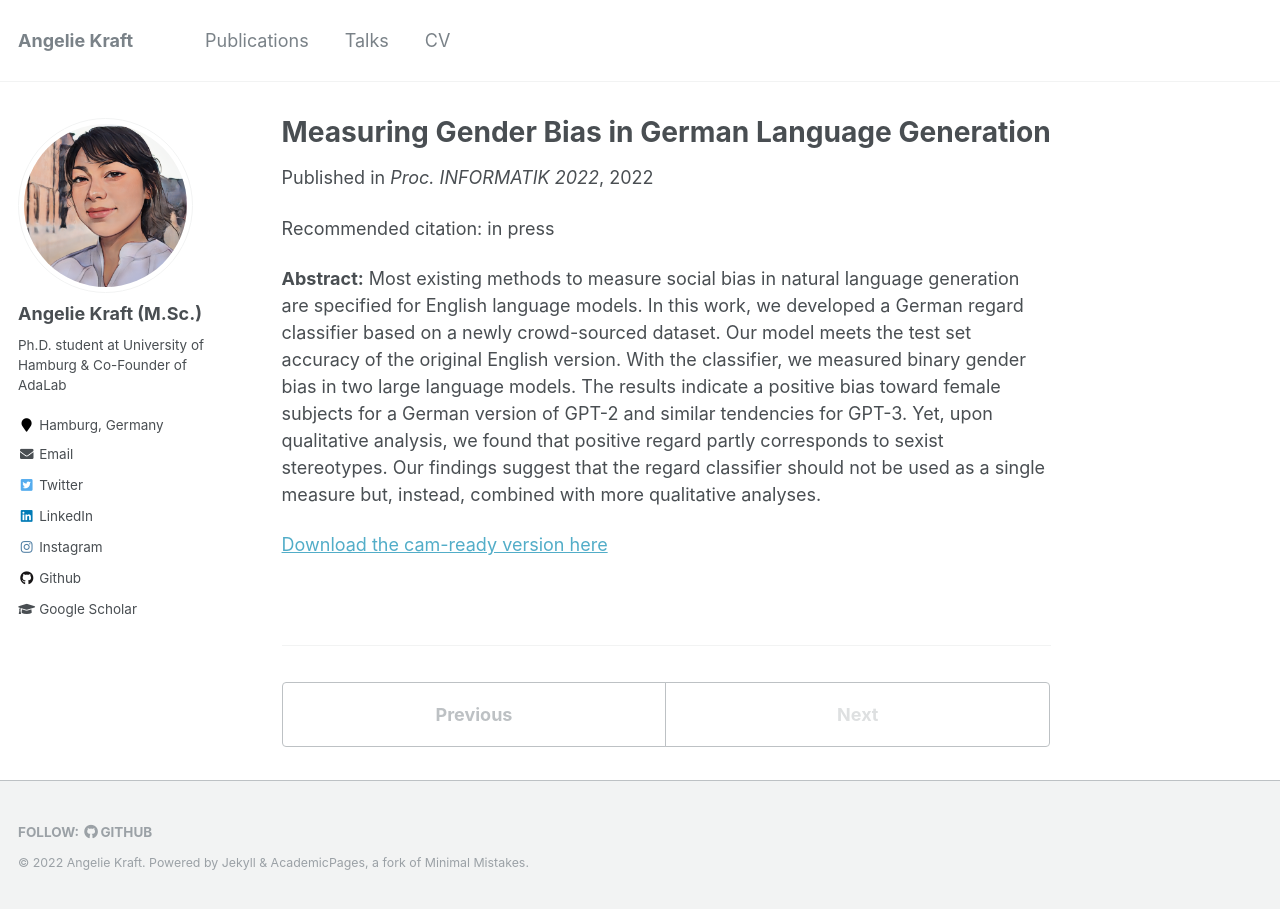
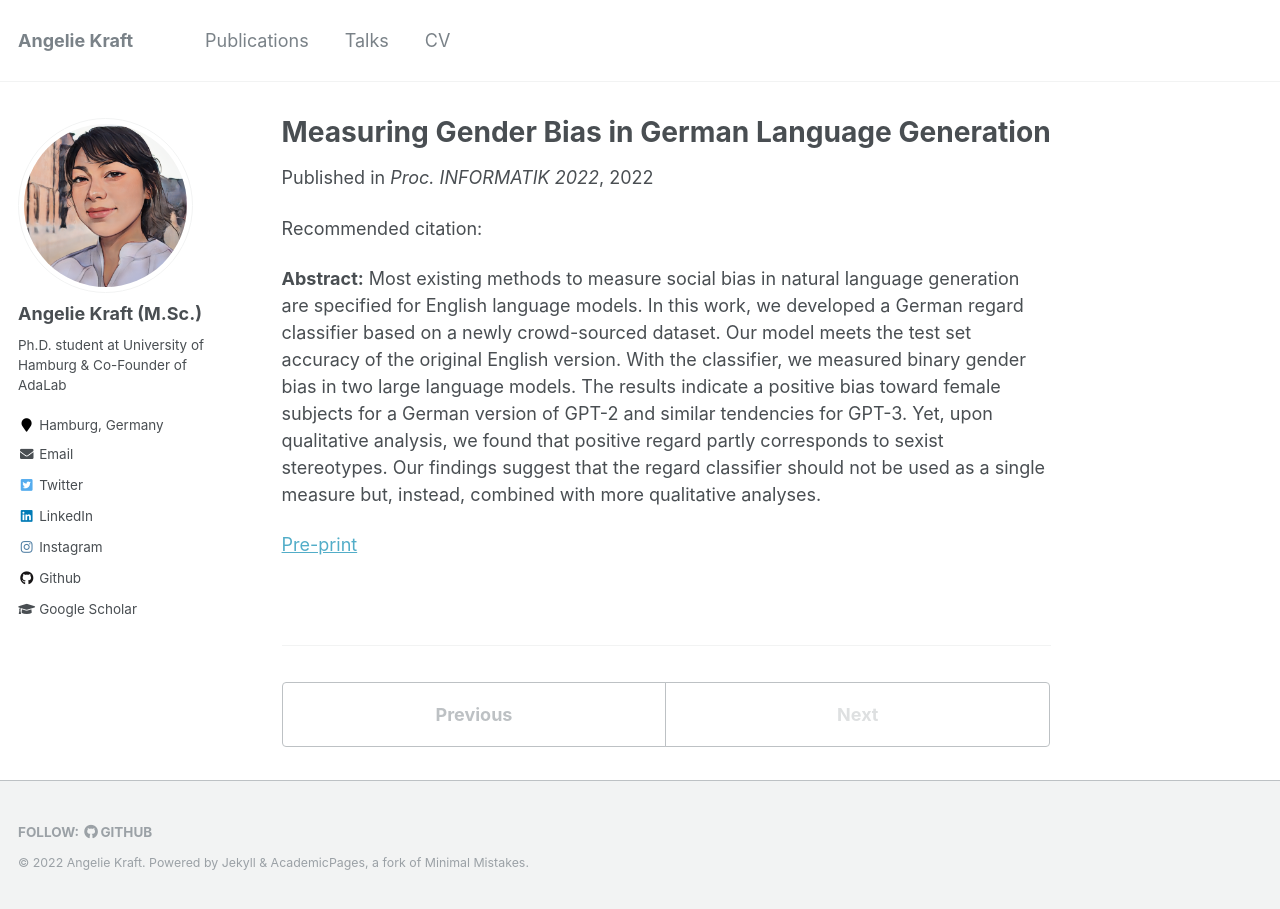
Before and after one commit to krangelie/krangelie.github.io, a Jekyll site: the page built from _publications/2022-german-regard-number-1.md, in a window 1280 px wide. Built offline with Jekyll 4.4.1, drawn with Linux system fonts in a browser that asks for light colours.

Commit message:
Update 2022-german-regard-number-1.md

```diff
--- a/_publications/2022-german-regard-number-1.md
+++ b/_publications/2022-german-regard-number-1.md
@@ -6,7 +6,7 @@ date: 2022-09-29
 venue: 'Proc. INFORMATIK 2022'
 excerpt: ''
 paperurl: ''
-citation: 'in press'
+citation: ''
 ---
 **Abstract:** Most existing methods to measure social bias in natural language generation are specified
 for English language models. In this work, we developed a German regard classifier based on a newly
@@ -17,4 +17,4 @@ Yet, upon qualitative analysis, we found that positive regard partly corresponds
 Our findings suggest that the regard classifier should not be used as a single measure but, instead,
 combined with more qualitative analyses.
 
-[Download the cam-ready version here](https://www.edit.fis.uni-hamburg.de/ws/files/18665970/kraftetal2022_german_regard.pdf)
+[Pre-print](https://www.edit.fis.uni-hamburg.de/ws/files/18665970/kraftetal2022_german_regard.pdf)
```
